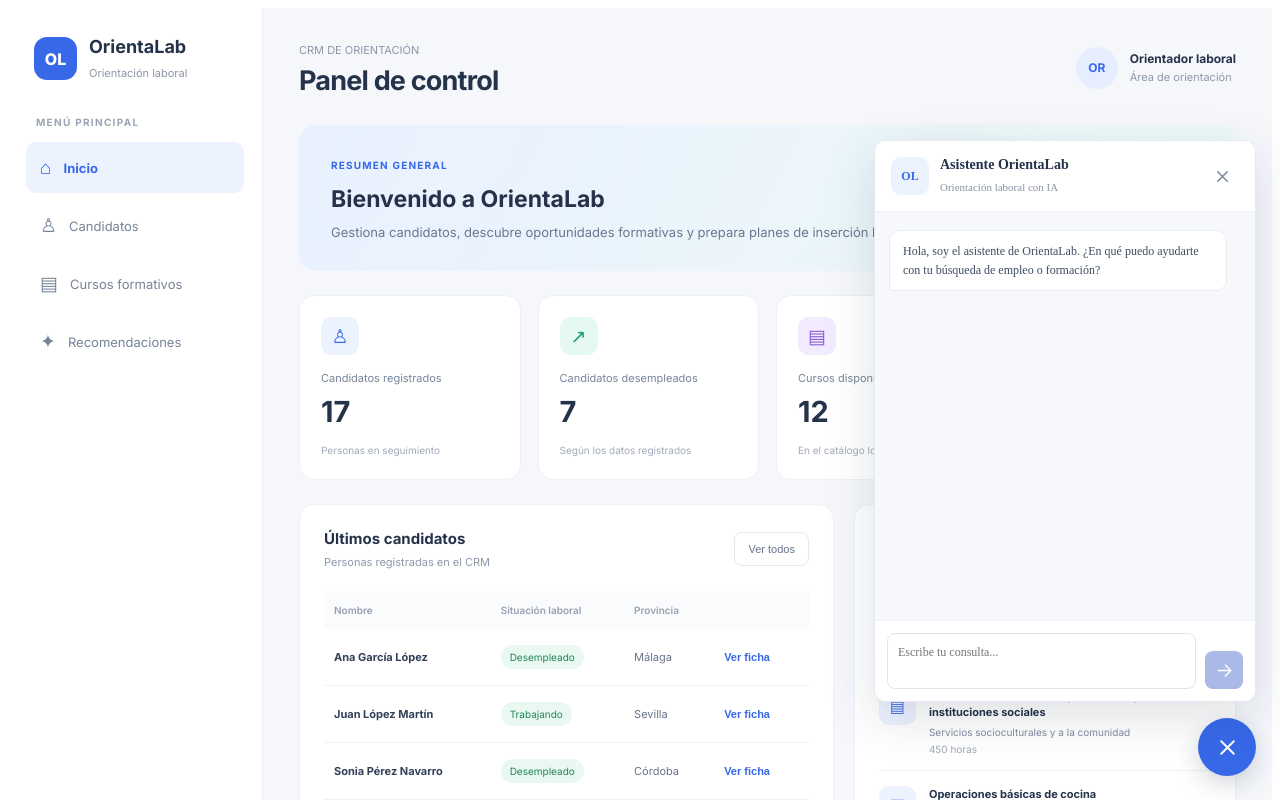
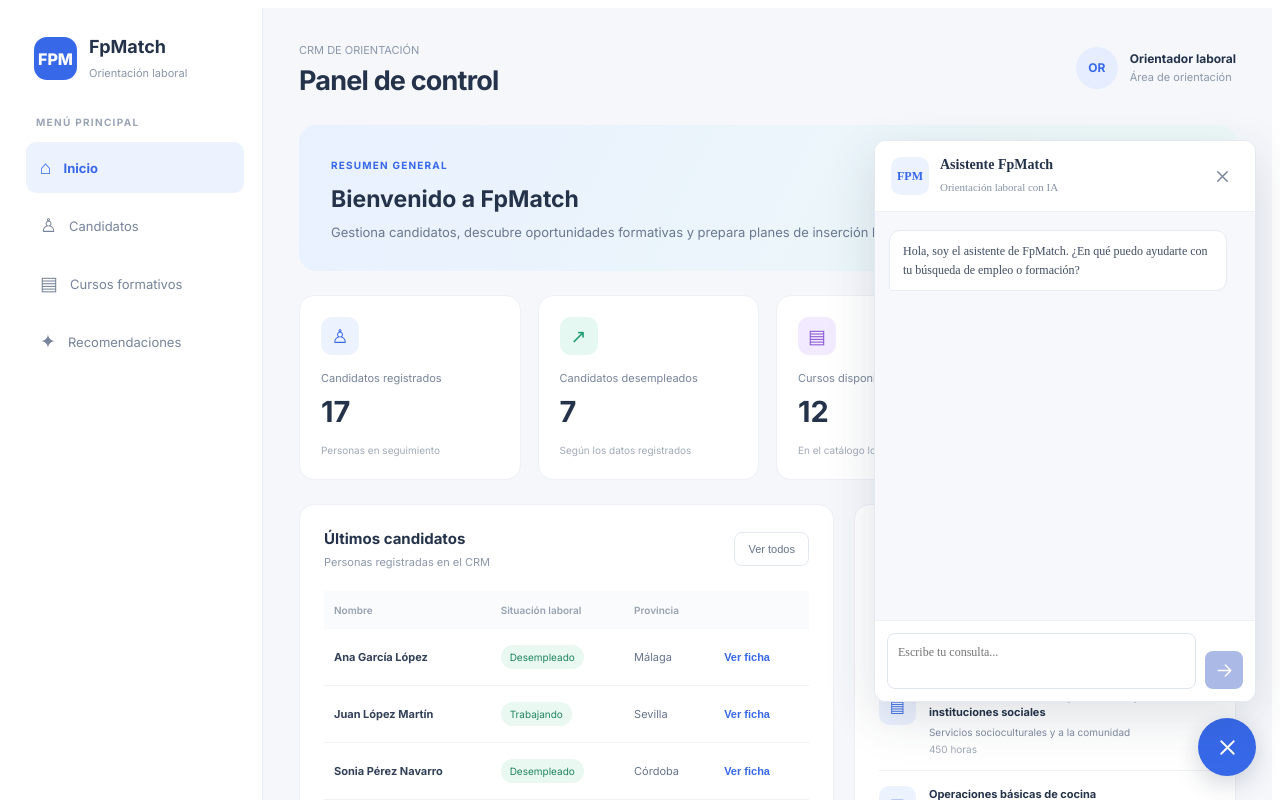
Before and after one commit to zirpindevs/FpMatch, an Angular app: page / in a window 1280 px wide. Both pictures are taken after a click on the button "Abrir asistente de IA". Shown: the top 800 px of the page. Built offline with nearby package versions, Linux system fonts and the light colour scheme.

Commit message:
fix name FpMatch

```diff
--- a/server.cjs
+++ b/server.cjs
@@ -61,7 +61,7 @@ app.post('/api/chat', chatLimiter, async (request, response) => {
     const completion = await client.responses.create({
       model: process.env.OPENAI_MODEL || 'gpt-4.1-mini',
       instructions: [
-        'Eres el asistente de OrientaLab, una aplicación de orientación laboral en España.',
+        'Eres el asistente de FpMatch, una aplicación de orientación laboral en España.',
         'Responde en español, con claridad, empatía y pasos prácticos.',
         'Ayuda sobre empleabilidad, formación, currículum, entrevistas y búsqueda de empleo.',
         'No prometas empleo ni presentes estimaciones como garantías.',
@@ -80,5 +80,5 @@ app.post('/api/chat', chatLimiter, async (request, response) => {
 });
 
 app.listen(port, () => {
-  console.log(`API de OrientaLab disponible en http://localhost:${port}`);
+  console.log(`API de FpMatch disponible en http://localhost:${port}`);
 });
--- a/src/app/app.component.html
+++ b/src/app/app.component.html
@@ -5,10 +5,10 @@
   <aside class="menu-lateral">
 
     <div class="marca">
-      <div class="marca-icono">OL</div>
+      <div class="marca-icono">FPM</div>
 
       <div>
-        <h2>OrientaLab</h2>
+        <h2>FpMatch</h2>
         <span>Orientación laboral</span>
       </div>
     </div>
@@ -91,7 +91,7 @@
         <div>
           <span class="etiqueta">RESUMEN GENERAL</span>
 
-          <h2>Bienvenido a OrientaLab</h2>
+          <h2>Bienvenido a FpMatch</h2>
 
           <p>
             Gestiona candidatos, descubre oportunidades
--- a/src/app/componentes/asistente-chat.component.html
+++ b/src/app/componentes/asistente-chat.component.html
@@ -3,12 +3,12 @@
     *ngIf="abierto"
     class="chat-panel"
     role="dialog"
-    aria-label="Asistente de OrientaLab">
+    aria-label="Asistente de FpMatch">
     <header class="chat-header">
       <div class="chat-identidad">
-        <span class="chat-avatar" aria-hidden="true">OL</span>
+        <span class="chat-avatar" aria-hidden="true">FPM</span>
         <div>
-          <h2>Asistente OrientaLab</h2>
+          <h2>Asistente FpMatch</h2>
           <span>Orientación laboral con IA</span>
         </div>
       </div>
--- a/src/app/componentes/asistente-chat.component.ts
+++ b/src/app/componentes/asistente-chat.component.ts
@@ -23,7 +23,7 @@ export class AsistenteChatComponent {
   mensajes: MensajeChat[] = [
     {
       role: 'assistant',
-      content: 'Hola, soy el asistente de OrientaLab. ¿En qué puedo ayudarte con tu búsqueda de empleo o formación?'
+      content: 'Hola, soy el asistente de FpMatch. ¿En qué puedo ayudarte con tu búsqueda de empleo o formación?'
     }
   ];
 
--- a/src/index.html
+++ b/src/index.html
@@ -2,7 +2,7 @@
 <html lang="en">
 <head>
   <meta charset="utf-8">
-  <title>OrientaLaboral</title>
+  <title>FpMatch</title>
   <base href="/">
   <meta name="viewport" content="width=device-width, initial-scale=1">
   <link rel="icon" type="image/x-icon" href="favicon.ico">
```
Also changed, not shown: 1 other file (tests, documents, lock files or other folders).
